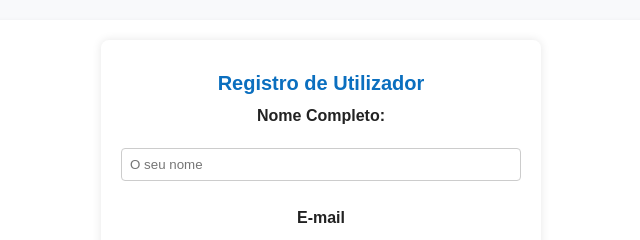
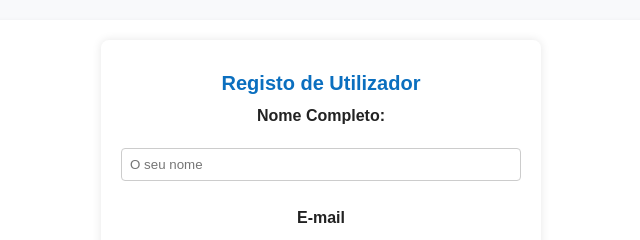
Before and after one commit to Ryxxb/novo-trabalho-iframes, a plain HTML site: page formulario.html in a window 1280 px wide. Shown: the top 240 px of the page, 319-959 px from the left. Drawn offline with Linux system fonts and the light colour scheme.

Commit message:
Update formulario.html

```diff
--- a/formulario.html
+++ b/formulario.html
@@ -10,7 +10,7 @@
 <body>
     <div class="container">
         <form action="#" method="post">
-            <h2>Registro de Utilizador</h2>
+            <h2>Registo de Utilizador</h2>
             <label for="nome">Nome Completo:</label> <br>
             <input type="text" id="nome" name="nome" placeholder="O seu nome" required> <br> <br>
             <label for="email">E-mail</label> <br>
@@ -38,4 +38,5 @@
     </div>
 </body>
 
+
 </html>
```
